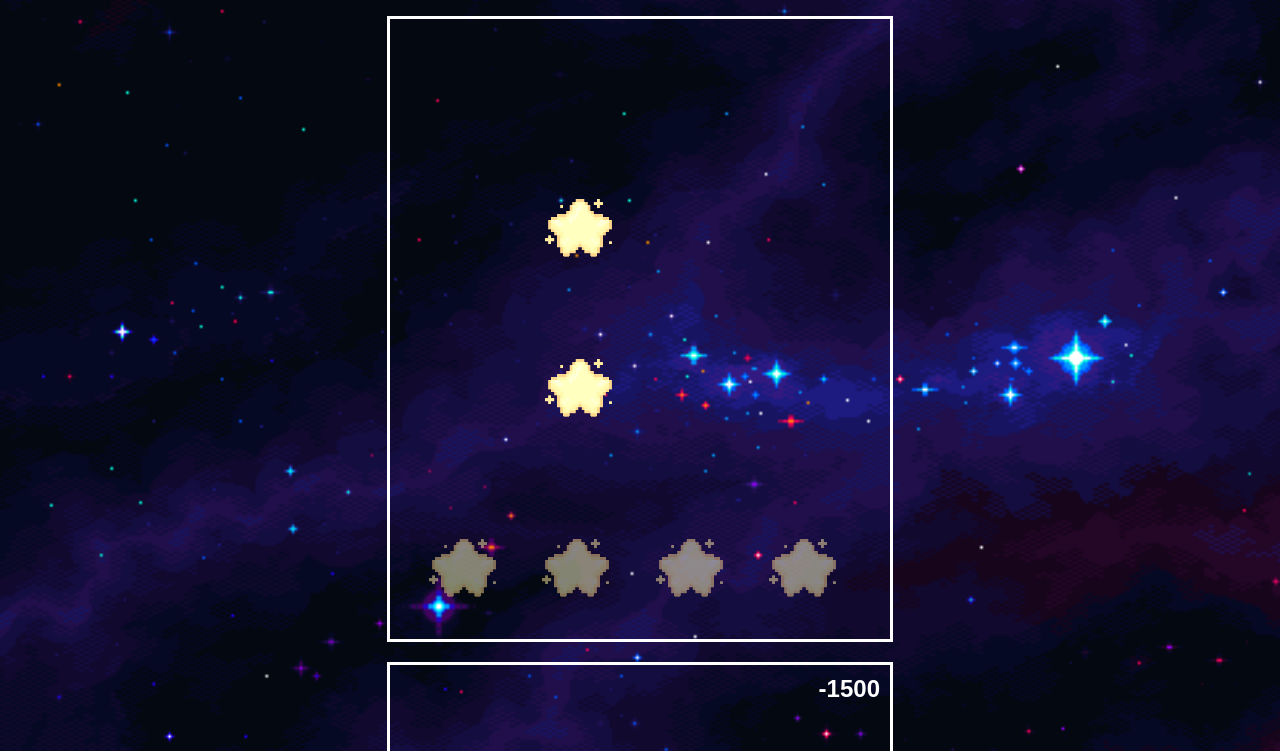
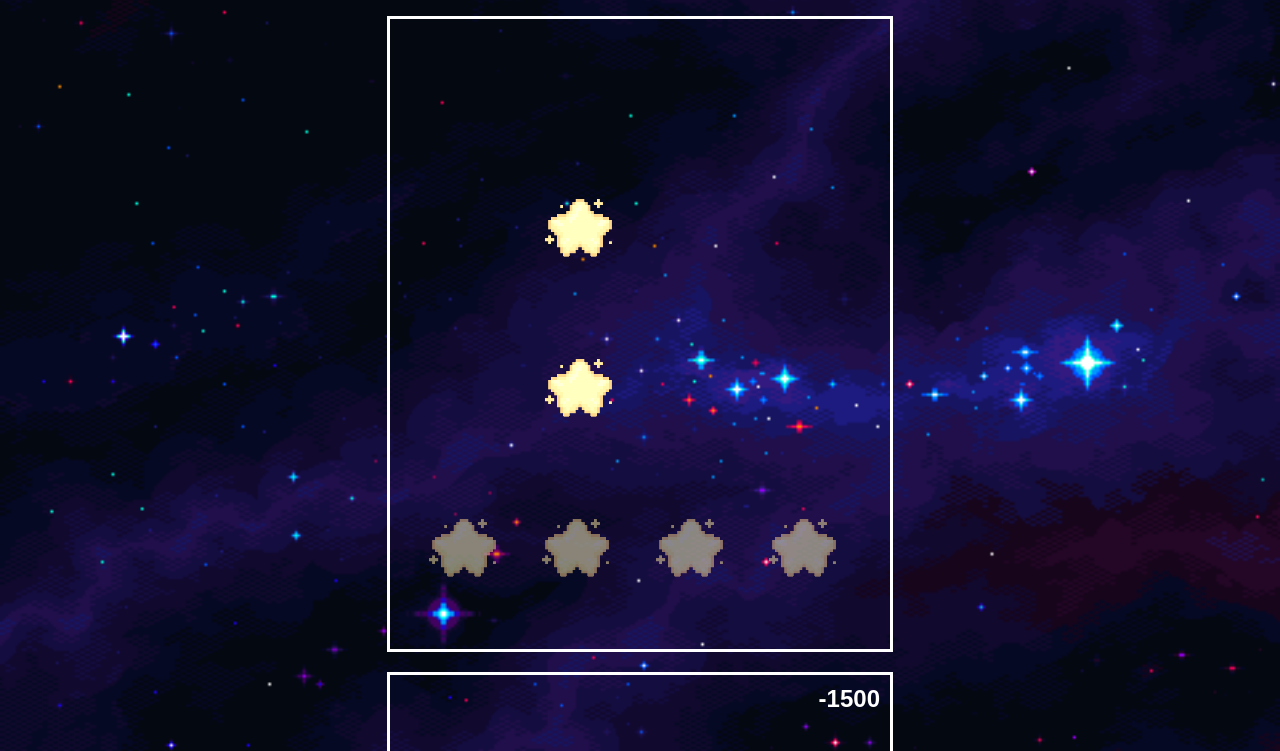
Before and after one commit to mbelicena2026/Day-and-Memories, a plain HTML site: page song1.html in a window 1280 px wide. Shown: the part 90-841 px from the top of the page. Drawn offline with Linux system fonts and the light colour scheme; a web font is replaced by a local one.

Commit message:
Update song1.html

```diff
--- a/song1.html
+++ b/song1.html
@@ -19,7 +19,7 @@
 	}
 
 	#game {
-		height: 620px;
+		height: 630px;
 		width: 500px;
 		position: relative;
 		border: 3px solid rgb(255, 255, 255);
@@ -57,7 +57,7 @@
 		height: 63px;
 		width: 100%;
 		position: absolute;
-		top: 520px;
+		top: 500px;
 		background-color: rgba(255, 255, 255, 0);
 		opacity: 0.5;
 		z-index: -1;
```
